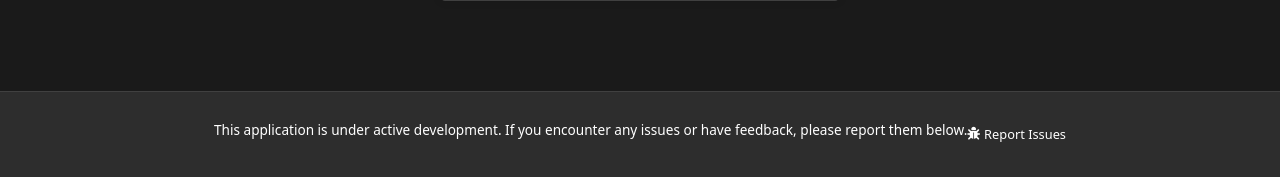
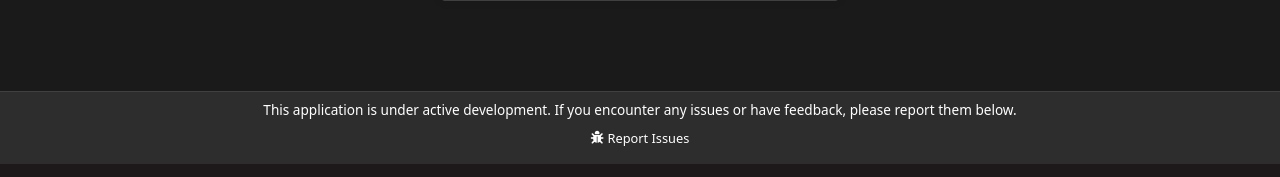
Before and after one commit to FixerSchis/os-app, a Flask app: page /auth/register in a window 1280 px wide. Shown: the part 711-888 px from the top of the page. Run offline with Flask 3, Linux system fonts and the light colour scheme; parts of the project's set-up code (start-up, migrations or seed data) failed here and were passed over; some libraries are stand-ins or nearby versions.

Commit message:
Fix: Adjust footer layout and spacing for a more compact design

```diff
--- a/static/css/style.css
+++ b/static/css/style.css
@@ -966,7 +966,7 @@ a:hover {
 /* Footer styles */
 .footer {
     margin-top: auto;
-    padding: 0.5rem 0;
+    padding: 0;
     border-top: 1px solid var(--border-color);
     background-color: var(--bg-secondary);
     font-size: 0.8rem;
@@ -974,6 +974,9 @@ a:hover {
 
 .footer-content {
     display: flex;
+    padding-top: 0.5rem;
+    padding-bottom: 1rem;
+    flex-direction: column;
     justify-content: center;
     align-items: center;
 }
--- a/templates/_template.html
+++ b/templates/_template.html
@@ -113,13 +113,11 @@
     </div>
 
     <footer class="footer">
-        <div class="container">
-            <div class="footer-content">
-                <p class="dev-notice">This application is under active development. If you encounter any issues or have feedback, please report them below.</p>
-                <a href="https://github.com/FixerSchis/os-app/issues" target="_blank" rel="noopener noreferrer" class="footer-link">
-                    <i class="fas fa-bug"></i> Report Issues
-                </a>
-            </div>
+        <div class="footer-content">
+            <p class="dev-notice">This application is under active development. If you encounter any issues or have feedback, please report them below.</p>
+            <a href="https://github.com/FixerSchis/os-app/issues" target="_blank" rel="noopener noreferrer" class="footer-link">
+                <i class="fas fa-bug"></i> Report Issues
+            </a>
         </div>
     </footer>
 
```
